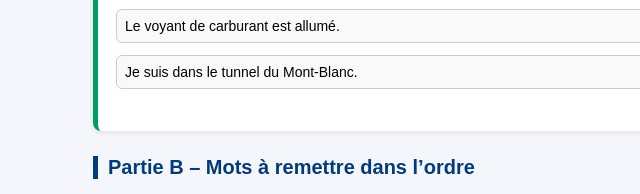
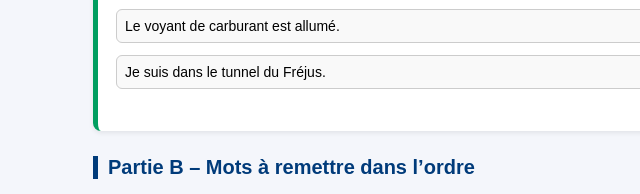
Before and after one commit to amidesordi-73/panne-carburant, a plain HTML site: page panne-carburant-ex1-2.html in a window 1280 px wide. Shown: the part 602-796 px from the top of the page, 97-737 px from the left. Drawn offline with Linux system fonts and the light colour scheme.

Commit message:
Change tunnel reference in HTML button

```diff
--- a/panne-carburant-ex1-2.html
+++ b/panne-carburant-ex1-2.html
@@ -151,7 +151,7 @@
         <div class="choices">
             <button onclick="checkQCM(this, false, 'qcmFeedback2')">Mon réservoir est vide.</button>
             <button onclick="checkQCM(this, true, 'qcmFeedback2')">Le voyant de carburant est allumé.</button>
-            <button onclick="checkQCM(this, false, 'qcmFeedback2')">Je suis dans le tunnel du Mont-Blanc.</button>
+            <button onclick="checkQCM(this, false, 'qcmFeedback2')">Je suis dans le tunnel du Fréjus.</button>
         </div>
         <div id="qcmFeedback2" class="feedback"></div>
     </div>
```
